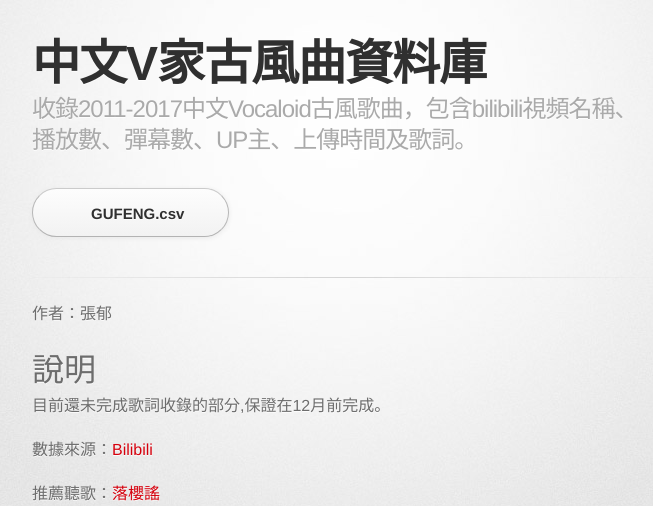
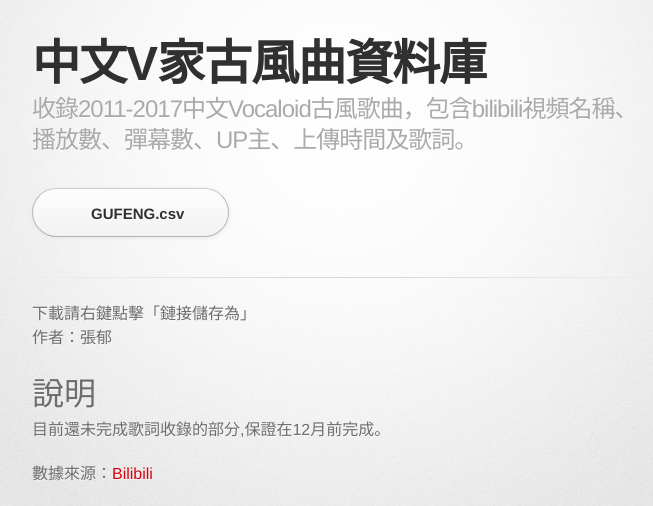
Before and after one commit to fireindark707/ChineseV_GUFENG, a Jekyll site: the page built from docs/index.md, in a window 1280 px wide. Shown: the top 506 px of the page, without its empty margins (298-951 px from the left). Built offline with Jekyll 4.4.1, drawn with Linux system fonts in a browser that asks for light colours; some web fonts are replaced; grey boxes are pictures that could not be loaded.

Commit message:
Update index.md

```diff
--- a/docs/index.md
+++ b/docs/index.md
@@ -1,6 +1,7 @@
 ---
 layout: default
 ---
+下載請右鍵點擊「鏈接儲存為」
 作者：張郁
 
 # [](#header-1)說明
```
